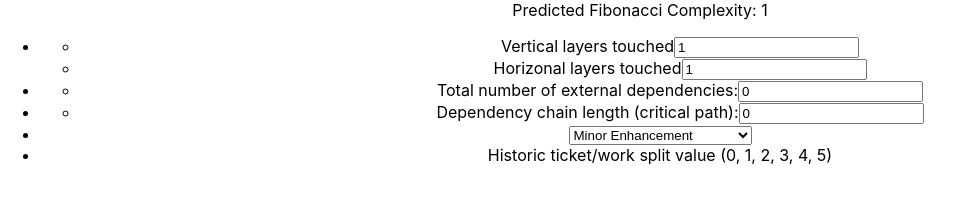
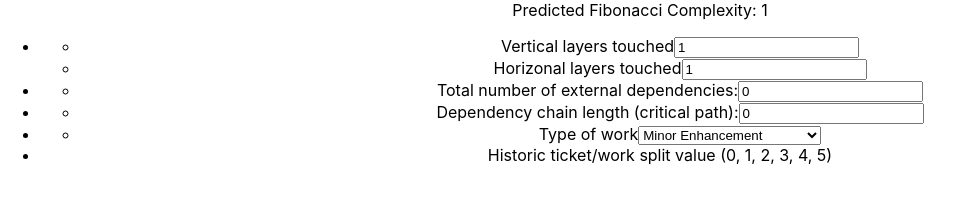
Before and after one commit to cmstead/story-sizer, a React (Create React App) app: page / in a window 1280 px wide. Shown: the top 214 px of the page, without its empty margins (0-964 px from the left). Built offline with nearby package versions, Linux system fonts and the light colour scheme.

Commit message:
Added label to work description

```diff
--- a/src/Components/ExternalDependencies/index.tsx
+++ b/src/Components/ExternalDependencies/index.tsx
@@ -17,7 +17,7 @@ export default function ExternalDependencies() {
     return (
         <ul>
             <li>
-                Total number of external dependencies:
+                <label>Total number of external dependencies:</label>
                 <input
                     type="number"
                     value={externalDependencyCount}
--- a/src/Components/LOEPredictor/loePredictor.ts
+++ b/src/Components/LOEPredictor/loePredictor.ts
@@ -5,8 +5,6 @@ function sumWeightedValues(loeValues) {
     const horizontalCountWeight = weightMap.functionalLayerCounts.horizonalCount
     const workDescriptionValue = loeValues.workDescriptionValue
     const externalDependencyCountWeight = weightMap.externalDependencyCount
-
-    console.log(loeValues.criticalPathDepth)
 
     return (loeValues.verticalCount * verticalCountWeight +
         loeValues.horizontalCount * loeValues.verticalCount * horizontalCountWeight +
--- a/src/Components/WorkDescription/index.tsx
+++ b/src/Components/WorkDescription/index.tsx
@@ -18,6 +18,9 @@ export function WorkDescription() {
     }
 
     return (
+        <ul>
+            <li>
+                <label>Type of work</label>
                 <select
                     value={workDescriptionValue}
                     onChange={update}>
@@ -28,5 +31,8 @@ export function WorkDescription() {
                     <option value="3">In Discovery</option>
                     <option value="5">Experimental Development</option>
                 </select>
+
+            </li>
+        </ul>
     )
 }
```
Lines whose indentation alone changed are shown as unchanged.
